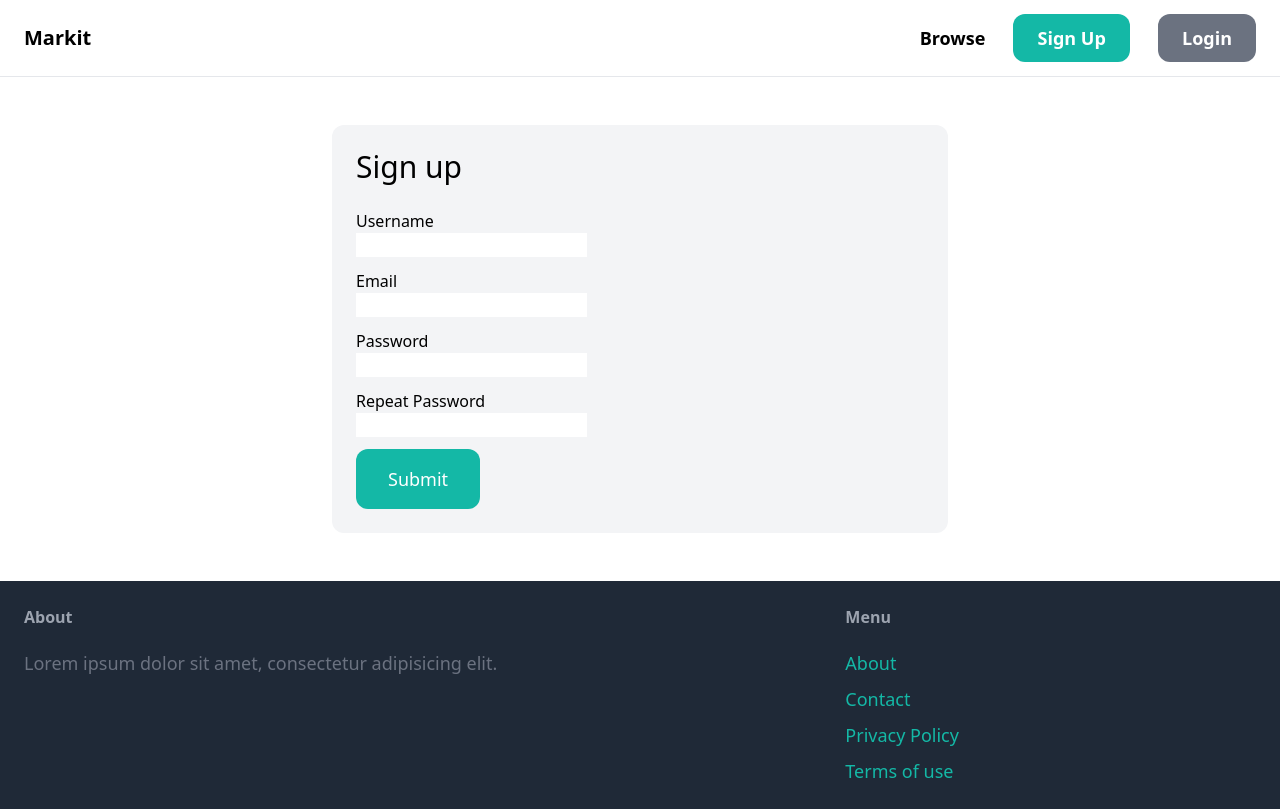
After one commit to EmAreAitch/django_marketplace, a Django app: template core/templates/core/signup.html in a window 1280 px wide. The commit adds this page. Run offline with Django 3.2, Linux system fonts and the light colour scheme; the template is opened without the code that fills it, so the values that code supplies are empty, except form fields; tables that the repository leaves empty hold one stand-in row (values such as "Sample post"); form fields are guessed from the names that the template uses; some libraries are stand-ins or nearby versions.

Commit message:
Added sign up and login

```diff
--- a/core/templates/core/base.html
+++ b/core/templates/core/base.html
@@ -1,19 +1,31 @@
 <!DOCTYPE html>
 <html lang="en">
+
 <head>
     <meta charset="UTF-8">
     <meta name="viewport" content="width=device-width, initial-scale=1.0">
     <title>{% block title %}{% endblock %} | Markit</title>
     <script src="https://cdn.tailwindcss.com"></script>
 </head>
+
 <body>
     <nav class="py-6 px-6 flex justify-between items-center border-b border-gray-200">
         <a href="/" class="text-xl font-semibold">Markit</a>
         <div class="space-x-6">
-            <a href="#" class="text-lg font-semibold hover:text-gray-500">New Item</a>
             <a href="#" class="text-lg font-semibold hover:text-gray-500">Browse</a>
-            <a href="#" class="px-6 py-3 text-lg font-semibold bg-teal-500 text-white rounded-xl hover:bg-teal-700">Sign Up</a>
-            <a href="#" class="px-6 py-3 text-lg font-semibold bg-gray-500 text-white rounded-xl hover:bg-gray-700">Login</a>
+            {% if request.user.is_authenticated %}
+            <a href="{% url 'item:new' %}"
+                class="px-6 py-3 text-lg font-semibold bg-teal-500 text-white rounded-xl hover:bg-teal-700">New Item</a>
+            <a href="#"
+                class="px-6 py-3 text-lg font-semibold bg-teal-500 text-white rounded-xl hover:bg-teal-700">Inbox</a>
+            <a href="#"
+                class="px-6 py-3 text-lg font-semibold bg-gray-500 text-white rounded-xl hover:bg-gray-700">Dashboard</a>
+            {% else %}
+            <a href="{% url 'core:signup' %}"
+                class="px-6 py-3 text-lg font-semibold bg-teal-500 text-white rounded-xl hover:bg-teal-700">Sign Up</a>
+            <a href="{% url 'core:login' %}"
+                class="px-6 py-3 text-lg font-semibold bg-gray-500 text-white rounded-xl hover:bg-gray-700">Login</a>
+            {% endif %}
         </div>
     </nav>
     <div class="px-6 py-6">
@@ -30,11 +42,13 @@
             <h3 class="mb-5 font-semibold text-gray-400">Menu</h3>
             <ul class="space-y-2">
                 <li><a href="#" class="text-lg text-teal-500 hover:text-teal-700">About</a></li>
-                <li><a href="{% url 'core:contact' %}" class="text-lg text-teal-500 hover:text-teal-700">Contact</a></li>
+                <li><a href="{% url 'core:contact' %}" class="text-lg text-teal-500 hover:text-teal-700">Contact</a>
+                </li>
                 <li><a href="#" class="text-lg text-teal-500 hover:text-teal-700">Privacy Policy</a></li>
                 <li><a href="#" class="text-lg text-teal-500 hover:text-teal-700">Terms of use</a></li>
             </ul>
         </div>
     </footer>
 </body>
+
 </html>
--- /dev/null
+++ b/core/templates/core/signup.html
@@ -0,0 +1,48 @@
+{% extends 'core/base.html' %}
+
+{% block title %}Sign Up{% endblock %}
+
+{% block content %}
+<div class="w-1/2 my-6 mx-auto bg-gray-100 rounded-xl p-6">
+    <h1 class="mb-6 text-3xl">Sign up</h1>
+    <form action="." method="post">
+        {% csrf_token %}
+        <div class="mb-3">
+            <label class="inline-black mb-2">
+                Username <br>
+                {{form.username}}
+            </label>
+        </div>
+        <div class="mb-3">
+            <label class="inline-black mb-2">
+                Email <br>
+                {{form.email}}
+            </label>
+        </div>
+        <div class="mb-3">
+            <label class="inline-black mb-2">
+                Password <br>
+                {{form.password1}}
+            </label>
+        </div>
+        <div class="mb-3">
+            <label class="inline-black mb-2">
+                Repeat Password <br>
+                {{form.password2}}
+            </label>
+        </div>
+        {% if form.errors or form.non_field_errors %}
+            <div class="mb-3 p-6 bg-red-100 rounded-xl">
+                {% for field in form %}
+                    {{ field.errors }}
+                {% endfor %}
+
+                {{form.non_field_errors}}
+            </div>
+        {% endif %}
+        <button class="py-4 px-8 text-lg bg-teal-500 hover:bg-teal-700 rounded-xl text-white">
+            Submit
+        </button>
+    </form>
+</div>
+{% endblock %}
--- a/core/urls.py
+++ b/core/urls.py
@@ -1,9 +1,15 @@
+from django.contrib.auth import views as auth_views
 from django.urls import path
 from . import views
+from .forms import LoginForm
 
 app_name = 'core'
+
 
 urlpatterns = [
     path('', views.index, name = 'index'),
     path('contact/', views.contact, name='contact'),
+    path('signup/',views.signup,name='signup'),
+    path('login/', auth_views.LoginView.as_view(template_name='core/login.html',authentication_form=LoginForm), name='login'),
+
 ]
```
Also changed, not shown: core/forms.py (added, +36 -0 lines), core/templates/core/login.html (added, +36 -0 lines), core/views.py (+18 -2 lines).
